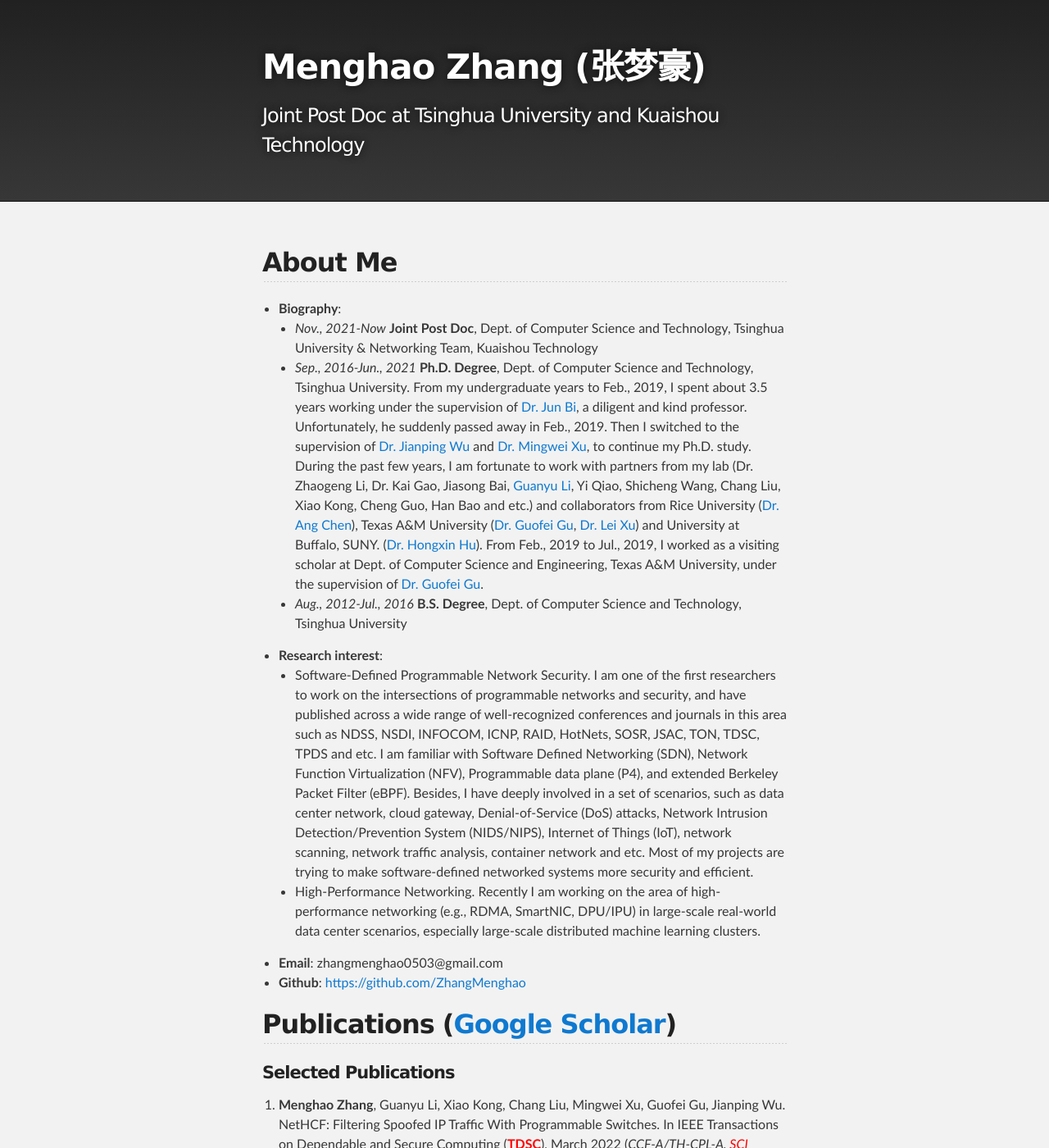
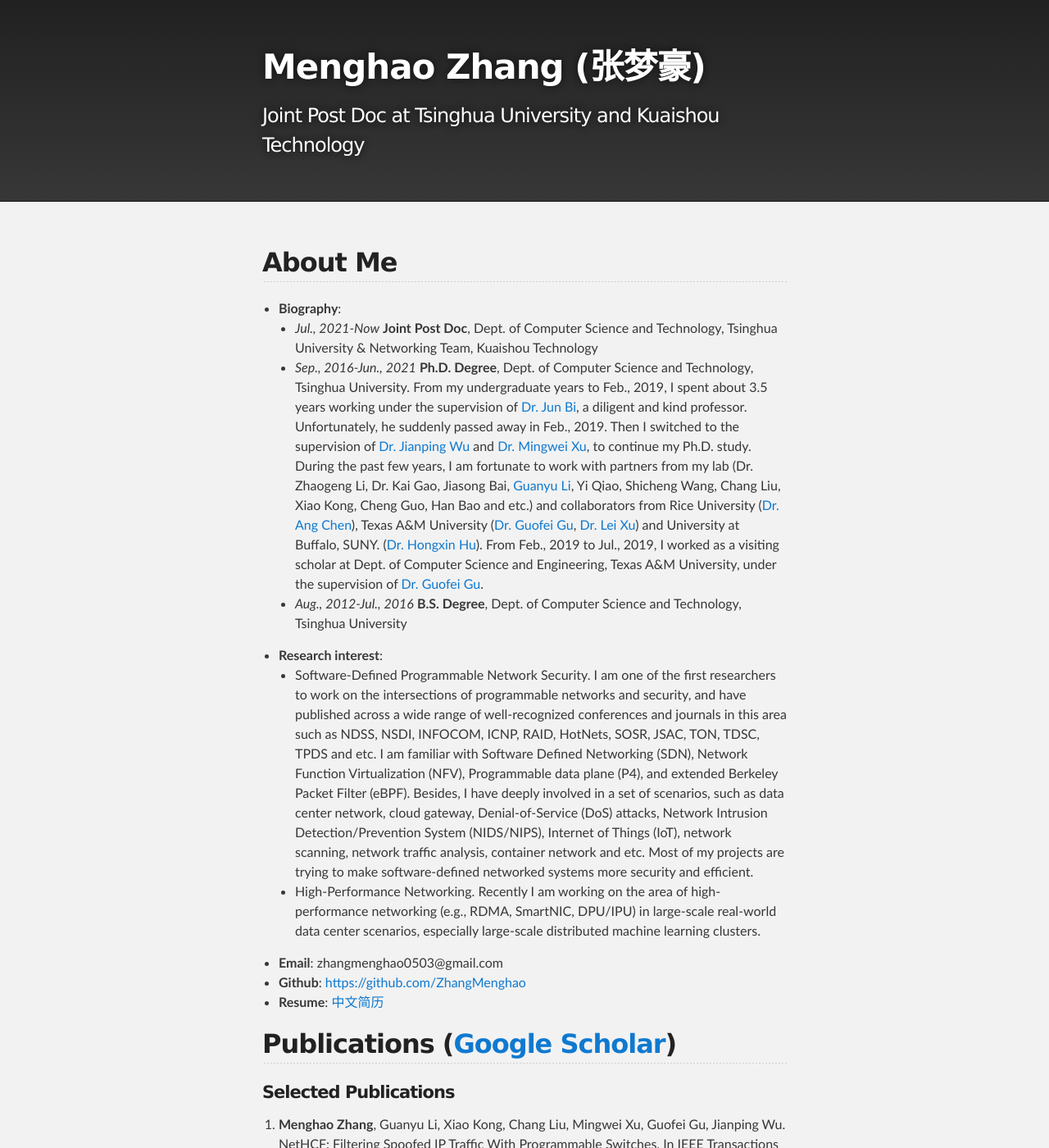
Before and after one commit to zhangmenghao/zhangmenghao.github.io, a Jekyll site: the page built from index.md, in a window 1280 px wide and 1400 px high. Shown: the whole window at 82% size. Built offline with Jekyll 4.4.1, drawn with Linux system fonts in a browser that asks for light colours.

Commit message:
Add Chinese CV

```diff
--- a/index.md
+++ b/index.md
@@ -9,7 +9,7 @@
 ## About Me
 
 * **Biography**:
-    - *Nov., 2021-Now*  **Joint Post Doc**, Dept. of Computer Science and Technology, Tsinghua University & Networking Team, Kuaishou Technology
+    - *Jul., 2021-Now*  **Joint Post Doc**, Dept. of Computer Science and Technology, Tsinghua University & Networking Team, Kuaishou Technology
     - *Sep., 2016-Jun., 2021*  **Ph.D. Degree**, Dept. of Computer Science and Technology, Tsinghua University. From my undergraduate years to Feb., 2019, I spent about 3.5 years working under the supervision of [Dr. Jun Bi](http://netarchlab.tsinghua.edu.cn/~junbi/), a diligent and kind professor. Unfortunately, he suddenly passed away in Feb., 2019. Then I switched to the supervision of [Dr. Jianping Wu](https://www.cs.tsinghua.edu.cn/csen/info/1059/4003.htm) and [Dr. Mingwei Xu](http://routing.netlab.edu.cn/tiki-index.php?page=Mingwei+Xu), to continue my Ph.D. study. During the past few years, I am fortunate to work with partners from my lab (Dr. Zhaogeng Li, Dr. Kai Gao, Jiasong Bai, [Guanyu Li](https://guanyu.li/), Yi Qiao, Shicheng Wang, Chang Liu, Xiao Kong, Cheng Guo, Han Bao and etc.) and collaborators from Rice University ([Dr. Ang Chen](https://www.cs.rice.edu/~angchen/)), Texas A&M University ([Dr. Guofei Gu](http://faculty.cs.tamu.edu/guofei/), [Dr. Lei Xu](http://students.cse.tamu.edu/xray2012/)) and University at Buffalo, SUNY. ([Dr. Hongxin Hu](https://cse.buffalo.edu/~hongxinh/)).
     From Feb., 2019 to Jul., 2019, I worked as a visiting scholar at Dept. of Computer Science and Engineering, Texas A&M University, under the supervision of [Dr. Guofei Gu](http://faculty.cs.tamu.edu/guofei/).
     - *Aug., 2012-Jul., 2016*  **B.S. Degree**, Dept. of Computer Science and Technology, Tsinghua University
@@ -18,6 +18,7 @@
     - High-Performance Networking. Recently I am working on the area of high-performance networking (e.g., RDMA, SmartNIC, DPU/IPU) in large-scale real-world data center scenarios, especially large-scale distributed machine learning clusters.
 * **Email**: zhangmenghao0503@gmail.com
 * **Github**: [https://github.com/ZhangMenghao](https://github.com/ZhangMenghao)
+* **Resume**: [中文简历](./resume/CV_Chinese.pdf)
 
 
 ## Publications ([Google Scholar](https://scholar.google.com/citations?user=fv-p85gAAAAJ&hl=zh-CN))
```
Also changed, not shown: 2 other files.
